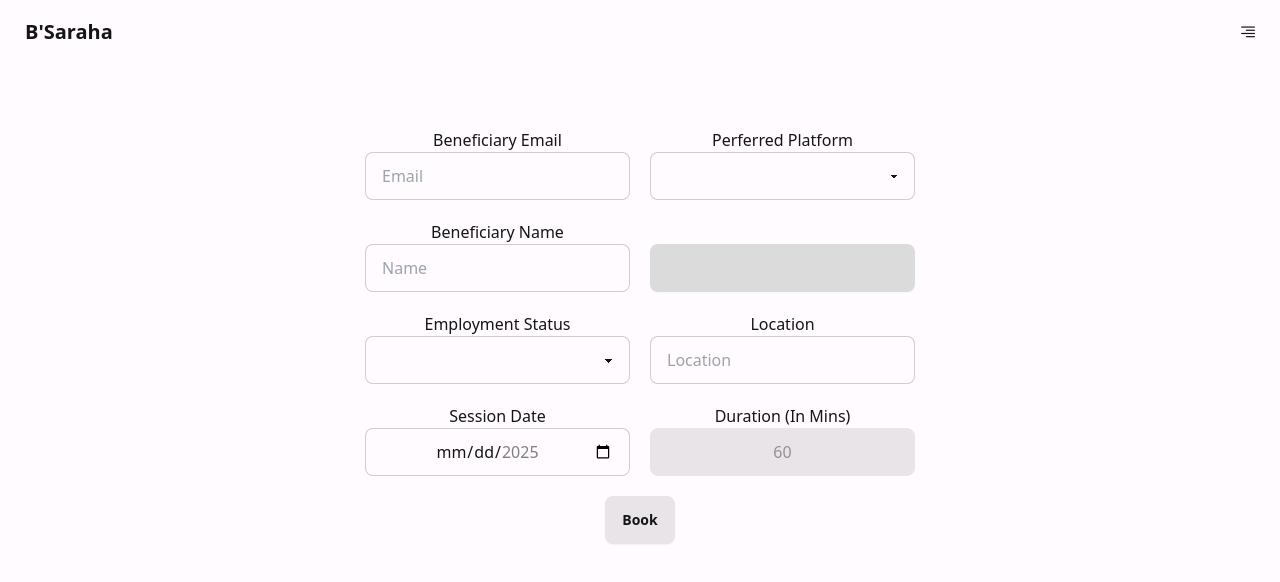
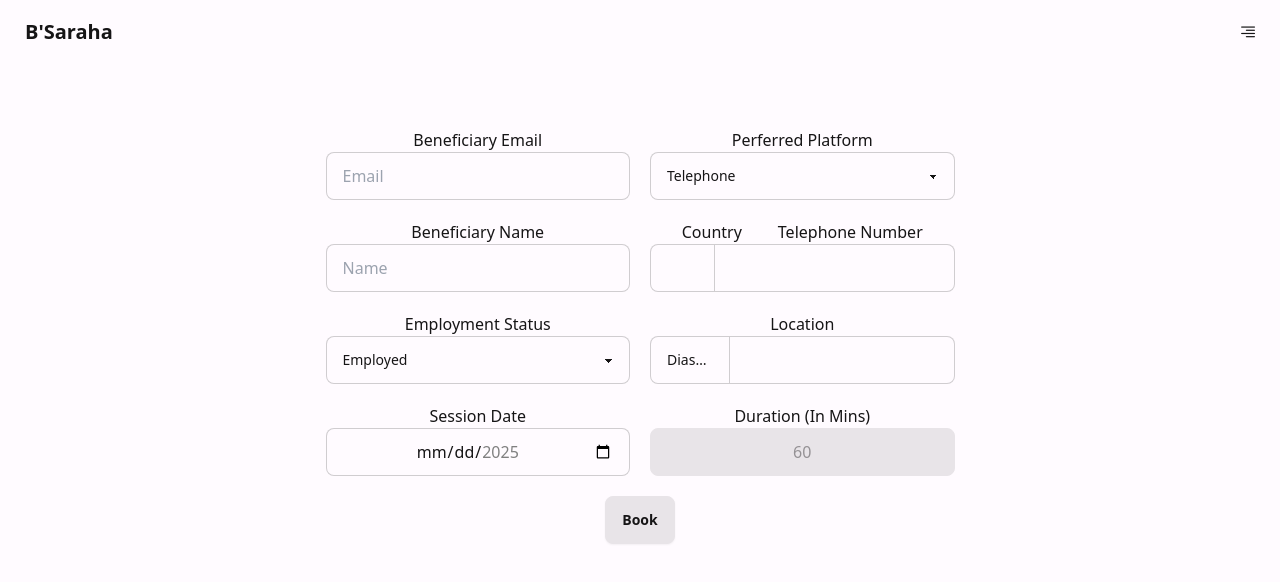
Before and after one commit to VoidRB/HNSTBooking, a Vue app in the folder client/: page /Session in a window 1280 px wide. Shown: the top 582 px of the page. Built offline with nearby package versions, Linux system fonts and the light colour scheme.

Commit message:
feat: Added a WIP beneficiary feedback form
 + changed the location to have a drop down menu of location status(?)

```diff
--- a/client/src/components/Assessments/ScreeningAssessment.vue
+++ b/client/src/components/Assessments/ScreeningAssessment.vue
@@ -190,8 +190,6 @@ const submitAssessment = async () => {
       </section>
     </div>
     <!-- Button -->
-    <section class="mr-5 place-self-end">
-      <button class="btn">Submit</button>
-    </section>
+    <button class="btn mr-5 place-self-end">Submit</button>
   </form>
 </template>
--- /dev/null
+++ b/client/src/components/SessionFeedbackForm.vue
@@ -0,0 +1,25 @@
+<script setup lang="ts">
+import axios from 'axios'
+
+const submitFeedbackForm = async () => {
+  try {
+    const response = await axios.postForm('')
+  } catch (error) {}
+}
+</script>
+<template>
+  <div class="mt-16 flex h-full w-full flex-col gap-5">
+    <section class="px-5">
+      <h1 class="text-3xl font-bold">hello</h1>
+      <p>
+        After each session, its recommended to fill in this form and submit it so we can improve the
+        experience!
+      </p>
+    </section>
+    <form @submit.prevent="submitFeedbackForm" class="flex h-full w-full flex-col gap-5 p-5">
+      <input type="text" class="input input-bordered" />
+      <textarea type="text" class="textarea textarea-bordered h-full resize-none" />
+      <button class="btn place-self-end">submit</button>
+    </form>
+  </div>
+</template>
--- a/client/src/components/SessionForm.vue
+++ b/client/src/components/SessionForm.vue
@@ -1,3 +1,4 @@
+<!-- TODO add a drop down for the state and a location for the user to pick from -->
 <script setup lang="ts">
 import { reactive } from 'vue'
 import axios from 'axios'
@@ -9,11 +10,12 @@ const toast = useToast()
 const session = reactive({
   beneficiaryEmail: '',
   beneficiaryName: '',
-  beneficiaryPhoneCode: '',
-  employnmentStatus: '',
+  beneficiaryPhoneCode: '249',
+  employnmentStatus: 'Employed',
   SessionDate: '',
-  SessionCommOption: '',
+  SessionCommOption: 'Telephone',
   SessionCommOptionData: '',
+  locationState: 'Diaspora',
   location: '',
   SessionDuration: 60,
 })
@@ -69,7 +71,7 @@ const bookSession = () => {
         </div>
         <!-- Employment Status -->
         <div class="flex w-full flex-col items-center">
-          <label for="Date">Employment Status</label>
+          <label>Employment Status</label>
           <select
             required
             placeholder="Pick One"
@@ -86,7 +88,7 @@ const bookSession = () => {
         </div>
         <!-- Session Date -->
         <div class="flex w-full flex-col items-center">
-          <label for="Date">Session Date</label>
+          <label>Session Date</label>
           <input
             required
             :min="todaysDate"
@@ -100,7 +102,7 @@ const bookSession = () => {
       <section class="flex w-1/2 flex-col gap-5">
         <!-- Perferred Communication -->
         <div class="flex w-full flex-col items-center">
-          <label for="Date">Perferred Platform</label>
+          <label>Perferred Platform</label>
           <select
             required
             placeholder="Pick One"
@@ -119,7 +121,7 @@ const bookSession = () => {
         >
           <div>
             <label class="mr-9">Country</label>
-            <label for="Date">Telephone Number</label>
+            <label>Telephone Number</label>
           </div>
           <div class="join">
             <select
@@ -149,7 +151,7 @@ const bookSession = () => {
           class="flex w-full flex-col items-center"
           v-else-if="session.SessionCommOption === 'Web Conferencing'"
         >
-          <label for="Date">Perferred Platform</label>
+          <label>Perferred Platform</label>
           <select
             required
             placeholder="Pick One"
@@ -169,14 +171,25 @@ const bookSession = () => {
         </div>
         <!-- Location -->
         <div class="flex w-full flex-col items-center">
-          <label for="Beneficiary">Location</label>
-          <input
-            required
-            type="text"
-            v-model="session.location"
-            placeholder="Location"
-            class="input input-bordered w-full max-w-xs"
-          />
+          <div>
+            <label class="">Location</label>
+          </div>
+          <div class="join select-none">
+            <select
+              v-model="session.locationState"
+              class="join-item select select-bordered select-multiple w-20 overflow-hidden text-ellipsis"
+            >
+              <option>Internally displaced</option>
+              <option>Externally displaced</option>
+              <option>Diaspora</option>
+            </select>
+            <input
+              required
+              type="text"
+              v-model="session.location"
+              class="input join-item input-bordered w-full text-center"
+            />
+          </div>
         </div>
         <!-- Duration -->
         <div class="flex w-full flex-col items-center">
--- a/client/src/components/StaffTables/AllAssessments.vue
+++ b/client/src/components/StaffTables/AllAssessments.vue
@@ -91,8 +91,8 @@ const refreshTable = async () => {
       </button>
     </section>
 
-    <div class="h-60 overflow-y-scroll scroll-smooth">
-      <table class="table table-pin-rows">
+    <div class="overflow-y-scroll scroll-smooth">
+      <table class="table table-pin-rows h-1/2">
         <thead>
           <tr>
             <th></th>
--- a/client/src/views/CoordinatorView.vue
+++ b/client/src/views/CoordinatorView.vue
@@ -2,7 +2,7 @@
 import AllBeneficiaries from '@/components/StaffTables/AllBeneficiaries.vue'
 import AllPeerSupporters from '@/components/StaffTables/AllPeerSupporters.vue'
 import AllSessions from '@/components/StaffTables/AllSessions.vue'
-import CoordinatorStats from './CoordinatorStats.vue'
+import CoordinatorStats from '../components/CoordinatorStats.vue'
 </script>
 <template>
   <div class="flex h-full w-full flex-col">
--- a/client/src/views/HomeView.vue
+++ b/client/src/views/HomeView.vue
@@ -19,7 +19,7 @@ const formState = ref(true)
       <label class="swap swap-flip mb-5">
         <input type="checkbox" @click="formState = !formState" />
 
-        <h1 class="swap-off text-3xl font-bold">&nbsp;&nbsp;login</h1>
+        <h1 class="swap-off text-3xl font-bold">&nbsp;&nbsp;Login</h1>
         <h1 class="swap-on text-3xl font-bold">Register</h1>
       </label>
 
--- a/client/src/views/NotFoundView.vue
+++ b/client/src/views/NotFoundView.vue
@@ -1,7 +1,7 @@
 <script setup lang="ts"></script>
 <template>
   <div class="mt-16 flex h-full w-full select-none flex-col items-center justify-center">
-    <i class="pi pi-exclamation-triangle text-8xl text-accent"></i>
+    <i class="pi pi-exclamation-triangle text-8xl text-secondary"></i>
     <h1 class="text-7xl"><span class="font-bold text-accent">404</span> | Page not found</h1>
   </div>
 </template>
```
Also changed, not shown: client/src/views/SessionView.vue (+24 -0 lines), client/src/components/CoordinatorStats.vue (renamed from client/src/views/CoordinatorStats.vue).
